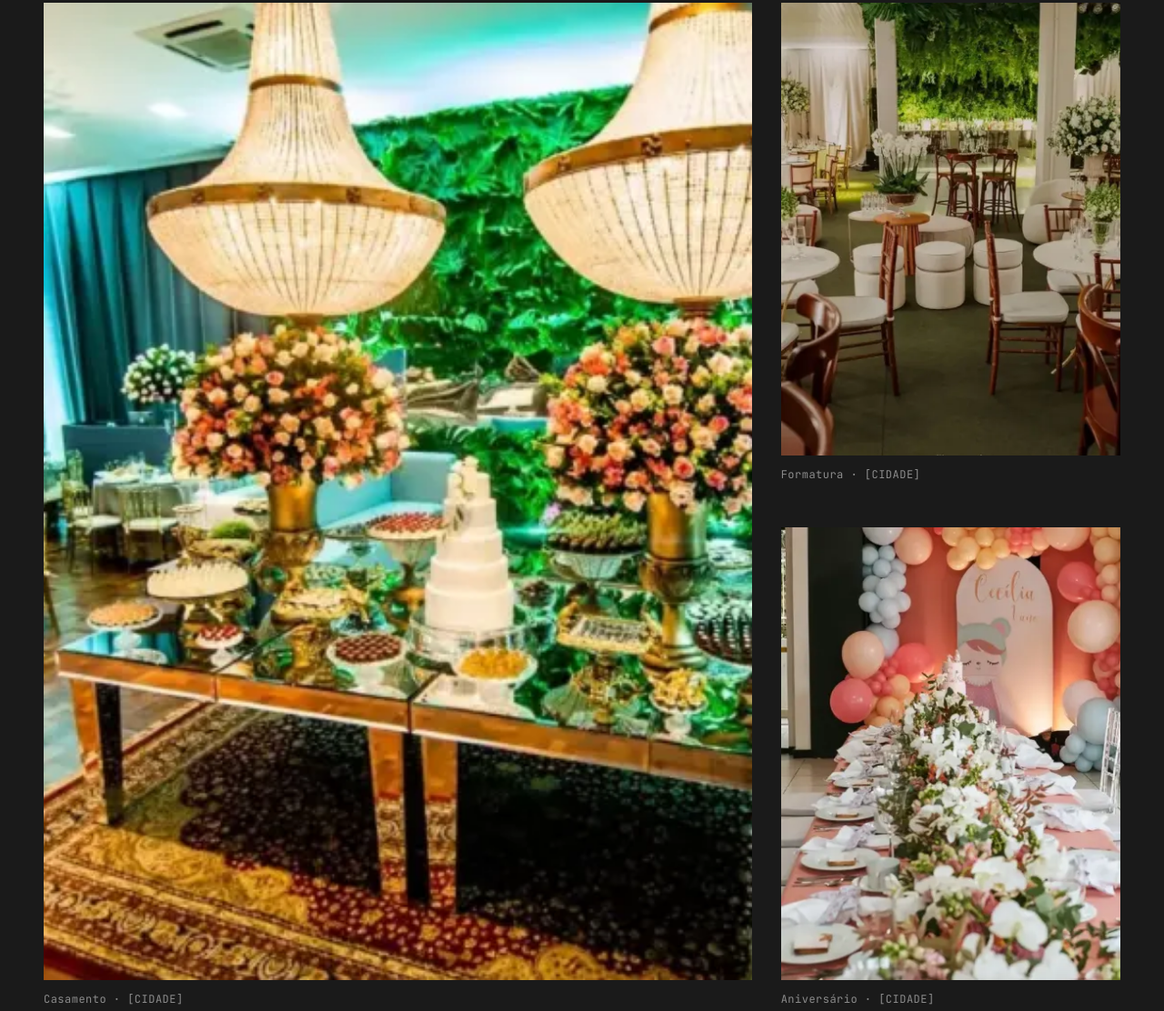
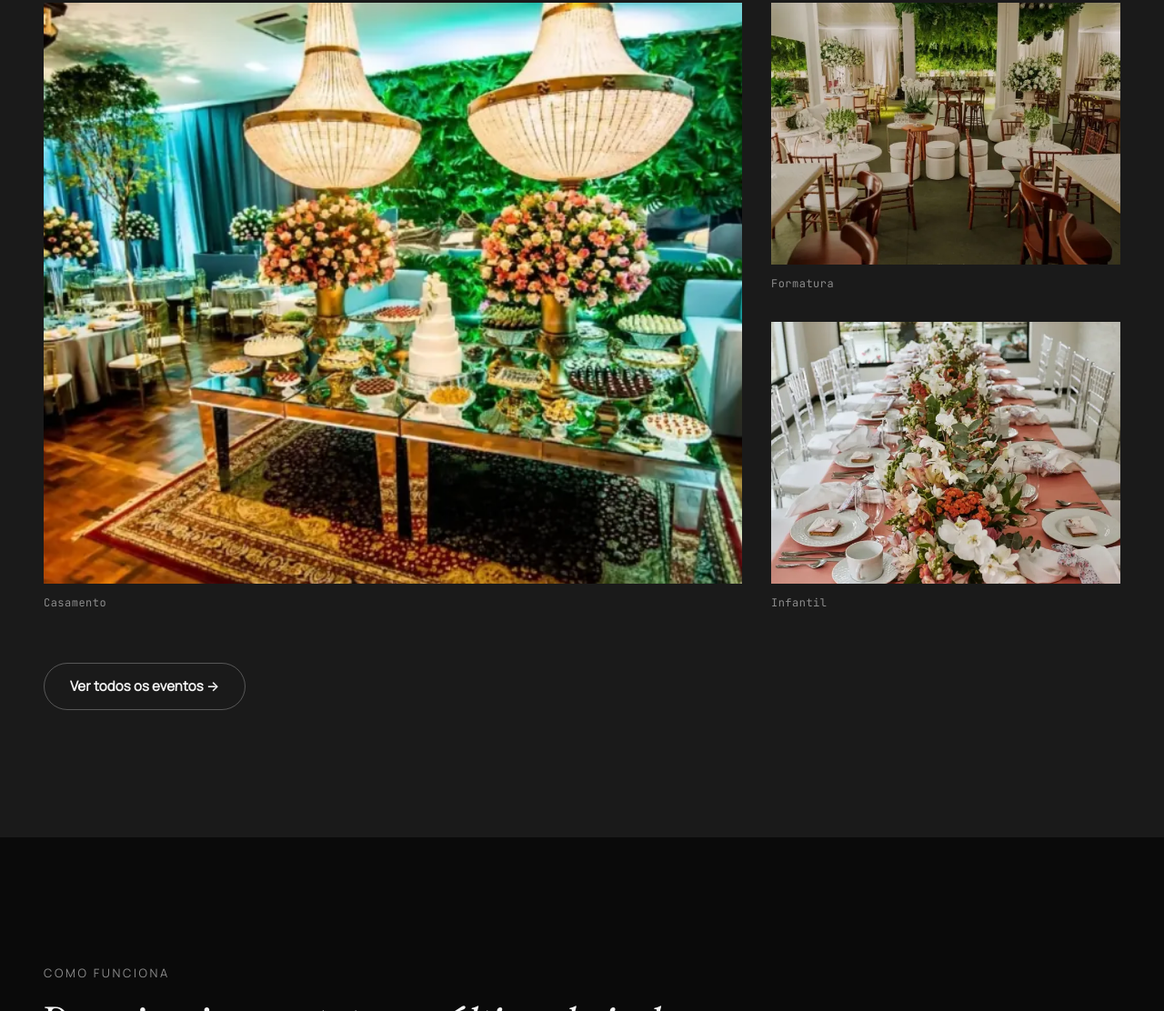
Before and after one commit to Daniel-Nascimento-13/Rafael-Fachini, a website built with Vite: page index.html in a window 1280 px wide. Shown: the part 2697-3809 px from the top of the page at 91% size. Built offline with nearby package versions, Linux system fonts and the light colour scheme; some packages are replaced by stand-ins of ours.

Commit message:
style: portfólio da home com 3 fotos
Co-Authored-By: Claude Opus 5.5 <noreply@anthropic.com>

```diff
--- a/index.html
+++ b/index.html
@@ -174,65 +174,48 @@
             <p class="rotulo">Portfólio</p>
             <h2 id="portfolio-titulo">Eventos <em>reais.</em></h2>
           </div>
-          <a class="link-secao" href="/portfolio/">Ver portfólio completo →</a>
         </div>
 
-        <ul class="portfolio-grade" tabindex="0" aria-label="Portfólio">
+        <!-- RETRATO ATÉ 599PX; A PARTIR DE 600 AS MOLDURAS SÃO PAISAGEM E USAM O RECORTE 4:3 -->
+        <ul class="portfolio-grade">
           <li class="portfolio-item portfolio-item-destaque">
             <figure class="portfolio-figura">
               <picture class="portfolio-foto">
-                <source type="image/webp" srcset="/imagens/portfolio/casamento-1-800.webp 406w" sizes="(min-width: 1440px) 974px, (min-width: 900px) calc(71.1vw - 50px), (min-width: 600px) calc(53.34vw - 46px), calc(82vw - 32px)">
-                <img src="/imagens/portfolio/casamento-1-800.jpg" srcset="/imagens/portfolio/casamento-1-800.jpg 406w" sizes="(min-width: 1440px) 974px, (min-width: 900px) calc(71.1vw - 50px), (min-width: 600px) calc(53.34vw - 46px), calc(82vw - 32px)" alt="Decoração de casamento realizada por Rafael Fachini" width="406" height="507" loading="lazy" decoding="async">
+                <source media="(min-width: 600px)" type="image/webp" srcset="/imagens/portfolio/casamento-1-43-800.webp 676w" sizes="(min-width: 1440px) 959px, (min-width: 900px) calc(66.67vw - 1px), calc(100vw - 64px)" width="676" height="507">
+                <source media="(min-width: 600px)" srcset="/imagens/portfolio/casamento-1-43-800.jpg 676w" sizes="(min-width: 1440px) 959px, (min-width: 900px) calc(66.67vw - 1px), calc(100vw - 64px)" width="676" height="507">
+                <source type="image/webp" srcset="/imagens/portfolio/casamento-1-800.webp 406w" sizes="calc(100vw - 40px)">
+                <img src="/imagens/portfolio/casamento-1-800.jpg" srcset="/imagens/portfolio/casamento-1-800.jpg 406w" sizes="calc(100vw - 40px)" alt="Decoração de casamento realizada por Rafael Fachini" width="406" height="507" loading="lazy" decoding="async">
               </picture>
-              <figcaption class="metadado portfolio-legenda">Casamento · [CIDADE]</figcaption>
+              <figcaption class="metadado portfolio-legenda">Casamento</figcaption>
             </figure>
           </li>
           <li class="portfolio-item">
             <figure class="portfolio-figura">
               <picture class="portfolio-foto">
-                <source type="image/webp" srcset="/imagens/portfolio/formatura-1-800.webp 380w" sizes="(min-width: 1440px) 427px, (min-width: 900px) calc(33.34vw - 53px), (min-width: 600px) calc(50vw - 44px), calc(82vw - 32px)">
-                <img src="/imagens/portfolio/formatura-1-800.jpg" srcset="/imagens/portfolio/formatura-1-800.jpg 380w" sizes="(min-width: 1440px) 427px, (min-width: 900px) calc(33.34vw - 53px), (min-width: 600px) calc(50vw - 44px), calc(82vw - 32px)" alt="Decoração de formatura realizada por Rafael Fachini" width="380" height="507" loading="lazy" decoding="async">
+                <source media="(min-width: 600px)" type="image/webp" srcset="/imagens/portfolio/formatura-1-43-800.webp 676w" sizes="(min-width: 1440px) 437px, (min-width: 900px) calc(33.34vw - 43px), calc(50vw - 44px)" width="676" height="507">
+                <source media="(min-width: 600px)" srcset="/imagens/portfolio/formatura-1-43-800.jpg 676w" sizes="(min-width: 1440px) 437px, (min-width: 900px) calc(33.34vw - 43px), calc(50vw - 44px)" width="676" height="507">
+                <source type="image/webp" srcset="/imagens/portfolio/formatura-1-800.webp 380w" sizes="calc(50vw - 26px)">
+                <img src="/imagens/portfolio/formatura-1-800.jpg" srcset="/imagens/portfolio/formatura-1-800.jpg 380w" sizes="calc(50vw - 26px)" alt="Decoração de formatura realizada por Rafael Fachini" width="380" height="507" loading="lazy" decoding="async">
               </picture>
-              <figcaption class="metadado portfolio-legenda">Formatura · [CIDADE]</figcaption>
+              <figcaption class="metadado portfolio-legenda">Formatura</figcaption>
             </figure>
           </li>
           <li class="portfolio-item">
             <figure class="portfolio-figura">
               <picture class="portfolio-foto">
-                <source type="image/webp" srcset="/imagens/portfolio/aniversario-1-800.webp 380w" sizes="(min-width: 1440px) 427px, (min-width: 900px) calc(33.34vw - 53px), (min-width: 600px) calc(50vw - 44px), calc(82vw - 32px)">
-                <img src="/imagens/portfolio/aniversario-1-800.jpg" srcset="/imagens/portfolio/aniversario-1-800.jpg 380w" sizes="(min-width: 1440px) 427px, (min-width: 900px) calc(33.34vw - 53px), (min-width: 600px) calc(50vw - 44px), calc(82vw - 32px)" alt="Decoração de aniversário realizada por Rafael Fachini" width="380" height="507" loading="lazy" decoding="async">
+                <source media="(min-width: 600px)" type="image/webp" srcset="/imagens/portfolio/infantil-1-43-800.webp 676w" sizes="(min-width: 1440px) 437px, (min-width: 900px) calc(33.34vw - 43px), calc(50vw - 44px)" width="676" height="507">
+                <source media="(min-width: 600px)" srcset="/imagens/portfolio/infantil-1-43-800.jpg 676w" sizes="(min-width: 1440px) 437px, (min-width: 900px) calc(33.34vw - 43px), calc(50vw - 44px)" width="676" height="507">
+                <source type="image/webp" srcset="/imagens/portfolio/infantil-1-800.webp 380w" sizes="calc(50vw - 26px)">
+                <img src="/imagens/portfolio/infantil-1-800.jpg" srcset="/imagens/portfolio/infantil-1-800.jpg 380w" sizes="calc(50vw - 26px)" alt="Decoração de festa infantil realizada por Rafael Fachini" width="380" height="507" loading="lazy" decoding="async">
               </picture>
-              <figcaption class="metadado portfolio-legenda">Aniversário · [CIDADE]</figcaption>
-            </figure>
-          </li>
-          <li class="portfolio-item">
-            <figure class="portfolio-figura">
-              <picture class="portfolio-foto">
-                <source type="image/webp" srcset="/imagens/portfolio/infantil-1-800.webp 380w" sizes="(min-width: 1440px) 427px, (min-width: 900px) calc(33.34vw - 53px), (min-width: 600px) calc(50vw - 44px), calc(82vw - 32px)">
-                <img src="/imagens/portfolio/infantil-1-800.jpg" srcset="/imagens/portfolio/infantil-1-800.jpg 380w" sizes="(min-width: 1440px) 427px, (min-width: 900px) calc(33.34vw - 53px), (min-width: 600px) calc(50vw - 44px), calc(82vw - 32px)" alt="Decoração de festa infantil realizada por Rafael Fachini" width="380" height="507" loading="lazy" decoding="async">
-              </picture>
-              <figcaption class="metadado portfolio-legenda">Infantil · [CIDADE]</figcaption>
-            </figure>
-          </li>
-          <li class="portfolio-item">
-            <figure class="portfolio-figura">
-              <picture class="portfolio-foto">
-                <source type="image/webp" srcset="/imagens/portfolio/corporativo-1-800.webp 380w" sizes="(min-width: 1440px) 427px, (min-width: 900px) calc(33.34vw - 53px), (min-width: 600px) calc(50vw - 44px), calc(82vw - 32px)">
-                <img src="/imagens/portfolio/corporativo-1-800.jpg" srcset="/imagens/portfolio/corporativo-1-800.jpg 380w" sizes="(min-width: 1440px) 427px, (min-width: 900px) calc(33.34vw - 53px), (min-width: 600px) calc(50vw - 44px), calc(82vw - 32px)" alt="Decoração de evento corporativo realizada por Rafael Fachini" width="380" height="507" loading="lazy" decoding="async">
-              </picture>
-              <figcaption class="metadado portfolio-legenda">Corporativo · [CIDADE]</figcaption>
-            </figure>
-          </li>
-          <li class="portfolio-item">
-            <figure class="portfolio-figura">
-              <picture class="portfolio-foto">
-                <source type="image/webp" srcset="/imagens/portfolio/casamento-2-800.webp 380w" sizes="(min-width: 1440px) 427px, (min-width: 900px) calc(33.34vw - 53px), (min-width: 600px) calc(50vw - 44px), calc(82vw - 32px)">
-                <img src="/imagens/portfolio/casamento-2-800.jpg" srcset="/imagens/portfolio/casamento-2-800.jpg 380w" sizes="(min-width: 1440px) 427px, (min-width: 900px) calc(33.34vw - 53px), (min-width: 600px) calc(50vw - 44px), calc(82vw - 32px)" alt="Decoração de casamento realizada por Rafael Fachini" width="380" height="507" loading="lazy" decoding="async">
-              </picture>
-              <figcaption class="metadado portfolio-legenda">Casamento · [CIDADE]</figcaption>
+              <figcaption class="metadado portfolio-legenda">Infantil</figcaption>
             </figure>
           </li>
         </ul>
+
+        <div class="portfolio-mais">
+          <a class="botao botao-secundario" href="/portfolio/">Ver todos os eventos →</a>
+        </div>
       </div>
     </section>
 
--- a/src/estilos/secoes/portfolio-pagina.css
+++ b/src/estilos/secoes/portfolio-pagina.css
@@ -4,7 +4,7 @@
 
 /* FIGURA, MOLDURA, FOTO E HOVER VÊM DO PORTFOLIO.CSS; AQUI SÓ O QUE MUDA NA PÁGINA */
 
-/* === TIPOS (PÍLULAS; TRILHO HORIZONTAL NO MOBILE, MESMO PADRÃO DO PORTFÓLIO DA HOME) === */
+/* === TIPOS (PÍLULAS; TRILHO HORIZONTAL NO MOBILE) === */
 .portfolio-pagina-tipos { margin-top: 40px; }
 
 .portfolio-pagina-tipos-lista {
--- a/src/estilos/secoes/portfolio.css
+++ b/src/estilos/secoes/portfolio.css
@@ -2,29 +2,16 @@
    PORTFÓLIO
    ======================= */
 
-/* === TRILHO NO MOBILE (SCROLL-SNAP NATIVO, SEM JS) === */
-/* SANGRA ATÉ A BORDA: MARGEM NEGATIVA DO RESPIRO + PADDING DE VOLTA (O SCROLL FICA DENTRO DO TRILHO) */
+/* === GRADE (DESTAQUE EM CIMA + DUPLA; NO DESKTOP, DESTAQUE À ESQUERDA + DUPLA EMPILHADA) === */
 .portfolio-grade {
-  display: flex;
-  gap: 16px;
-  margin-inline: calc(var(--respiro) * -1);
-  padding-inline: var(--respiro);
-  overflow-x: auto;
-  scroll-snap-type: x mandatory;
-  scroll-padding-inline: var(--respiro);
-  scrollbar-width: none;
+  display: grid;
+  grid-template-columns: repeat(2, minmax(0, 1fr));
+  gap: 12px;
 }
 
-.portfolio-grade::-webkit-scrollbar { display: none; }
+.portfolio-item-destaque { grid-column: 1 / -1; }
 
-/* FOCO DO TRILHO PARA DENTRO: POR FORA, O CONTORNO SAIRIA DA TELA */
-.portfolio-grade:focus-visible { outline-offset: -2px; }
-
-.portfolio-item {
-  flex: 0 0 82%;
-  scroll-snap-align: start;
-}
-
+/* === FIGURA (TAMBÉM USADA NA PÁGINA /PORTFÓLIO/) === */
 .portfolio-figura {
   display: flex;
   flex-direction: column;
@@ -32,13 +19,15 @@
   height: 100%;
 }
 
-/* MOLDURA FIXA (4:5 NO MOBILE, 3:4 A PARTIR DE 600); PLACEHOLDER NO TOM DO FUNDO (A SEÇÃO É SUPERFÍCIE) */
+/* MOLDURA FIXA; PLACEHOLDER NO TOM DO FUNDO (A SEÇÃO É SUPERFÍCIE) */
 .portfolio-foto {
   display: block;
-  aspect-ratio: 4 / 5;
+  aspect-ratio: 3 / 4;
   overflow: hidden;
   background: var(--color-fundo);
 }
+
+.portfolio-item-destaque .portfolio-foto { aspect-ratio: 4 / 5; }
 
 .portfolio-foto img {
   width: 100%;
@@ -48,32 +37,32 @@
   transition: transform 1.2s cubic-bezier(0.22, 1, 0.36, 1);
 }
 
+/* === MAIS EVENTOS === */
+.portfolio-mais { margin-top: 40px; }
+
+.portfolio-mais .botao { width: 100%; }
+
 /* === RESPONSIVIDADE === */
-/* 600PX+: VOLTA A SER GRADE (2 COLUNAS), SEM TRILHO */
+/* 600PX+: MOLDURAS PAISAGEM (O HTML TROCA PARA O RECORTE 4:3) */
 @media (min-width: 600px) {
-  .portfolio-grade {
-    display: grid;
-    grid-template-columns: repeat(2, minmax(0, 1fr));
-    gap: 40px 24px;
-    margin-inline: 0;
-    padding-inline: 0;
-    overflow: visible;
-    scroll-snap-type: none;
-  }
+  .portfolio-grade { gap: 24px; }
 
-  .portfolio-foto { aspect-ratio: 3 / 4; }
+  .portfolio-grade .portfolio-foto { aspect-ratio: 4 / 3; }
+
+  .portfolio-item-destaque .portfolio-foto { aspect-ratio: 3 / 2; }
+
+  .portfolio-mais .botao { width: auto; }
 }
 
-/* 900PX+: DESTAQUE EM 2 COLUNAS × 2 LINHAS (6 ITENS FECHAM A GRADE 3×3 SEM BURACO) */
-/* A ALTURA VEM DOS ITENS VIZINHOS: A FOTO PREENCHE O ESPAÇO (ABSOLUTA, SEM EMPURRAR AS LINHAS) */
+/* 900PX+: DESTAQUE NA COLUNA 1 COM A ALTURA DA DUPLA; A FOTO É ABSOLUTA PARA NÃO EMPURRAR AS LINHAS */
 @media (min-width: 900px) {
   .portfolio-grade {
-    grid-template-columns: repeat(3, minmax(0, 1fr));
-    gap: 48px 32px;
+    grid-template-columns: 2fr 1fr;
+    gap: 32px;
   }
 
   .portfolio-item-destaque {
-    grid-column: span 2;
+    grid-column: 1;
     grid-row: span 2;
   }
 
@@ -87,6 +76,8 @@
     position: absolute;
     inset: 0;
   }
+
+  .portfolio-mais { margin-top: 56px; }
 }
 
 /* === HOVER (SÓ MOUSE) === */
--- a/src/scripts/secoes/portfolio.js
+++ b/src/scripts/secoes/portfolio.js
@@ -6,15 +6,8 @@ import { reduzirMovimento } from '../utils/movimento.js';
 import { revelar, revelarEmSequencia } from '../utils/revelar.js';
 
 export function iniciarPortfolio(secao) {
-  /* TABINDEX SÓ NO TRILHO (ATÉ 599PX); NA GRADE NÃO HÁ O QUE ROLAR. O HTML JÁ VEM COM TABINDEX (SEM JS) */
-  const trilho = secao.querySelector('.portfolio-grade');
-  const grade = window.matchMedia('(min-width: 600px)');
-  const sincronizar = () => (grade.matches ? trilho.removeAttribute('tabindex') : trilho.setAttribute('tabindex', '0'));
-  grade.addEventListener('change', sincronizar);
-  sincronizar();
-
   if (reduzirMovimento) return;
 
-  revelar(secao.querySelectorAll('.secao-topo .rotulo, .secao-topo h2, .secao-topo .link-secao'));
-  revelarEmSequencia(secao.querySelectorAll('.portfolio-item'), trilho);
+  revelar(secao.querySelectorAll('.secao-topo .rotulo, .secao-topo h2'));
+  revelarEmSequencia(secao.querySelectorAll('.portfolio-item, .portfolio-mais'), secao.querySelector('.portfolio-grade'));
 }
```
Also changed, not shown: CLAUDE.md (+6 -5 lines), public/imagens/portfolio/casamento-1-43-800.jpg (added), public/imagens/portfolio/casamento-1-43-800.webp (added), public/imagens/portfolio/formatura-1-43-800.jpg (added), public/imagens/portfolio/formatura-1-43-800.webp (added), public/imagens/portfolio/infantil-1-43-800.jpg (added), public/imagens/portfolio/infantil-1-43-800.webp (added).
